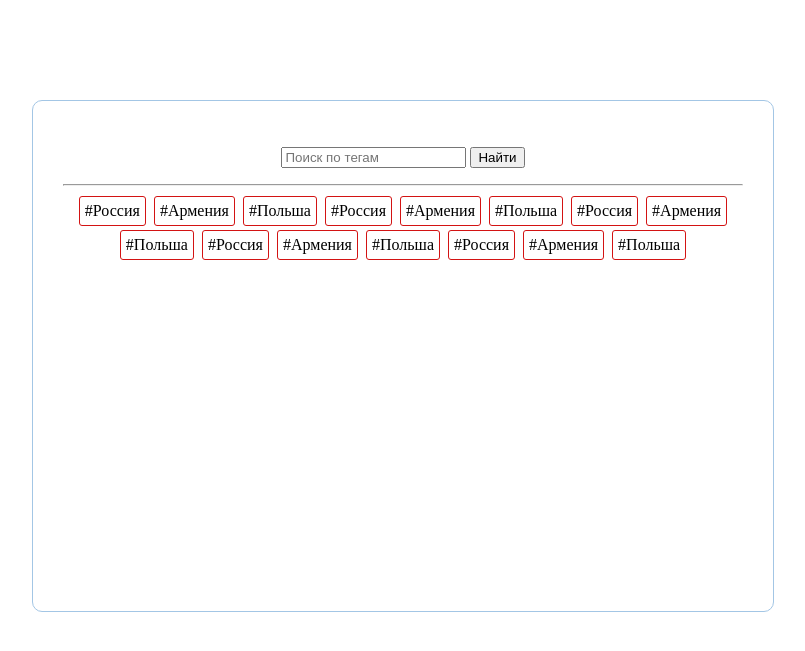
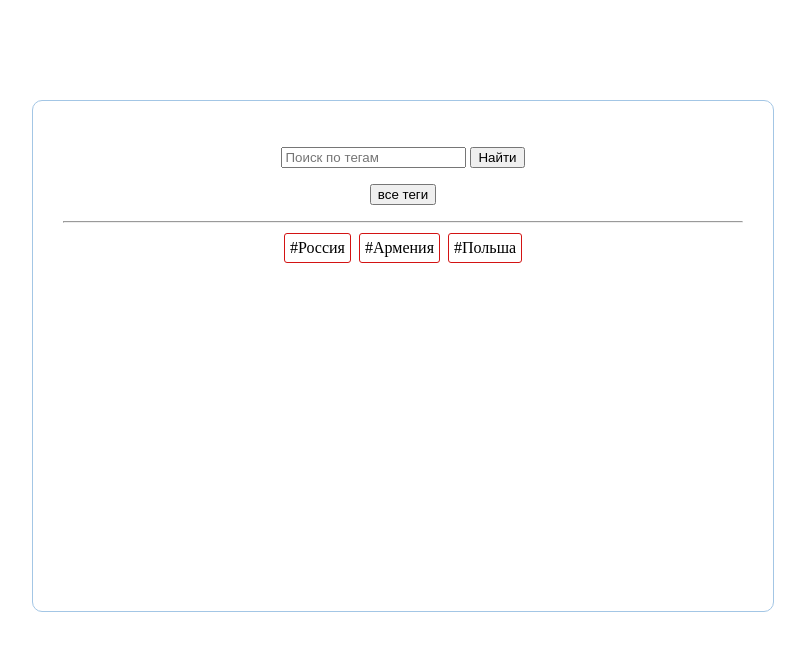
Before and after one commit to bmstu-iu8-2021-project/inflow, a Python web app: template src/templates/search.html in a window 1280 px wide. Shown: the top 651 px of the page, without its empty margins (237-1042 px from the left). Run offline with Jinja, Linux system fonts and the light colour scheme; the template is opened without the code that fills it, so the values that code supplies are empty.

Commit message:
client-tags/all-nowork

```diff
--- a/src/templates/search.html
+++ b/src/templates/search.html
@@ -11,55 +11,20 @@
 
 <body>
     <div class="tabl1">
-        <form>
+        <form action="/src/server.py" method="get">
             <p><input type="search" name="q" placeholder="Поиск по тегам">
                 <input type="submit" value="Найти"></p>
+            <p><input type="submit" value="все теги"></p>
             <hr>
             <div class="conteiner">
                 <div class="tags">
-                    <form>#Россия</form>
+                    <a>#Россия</a>
                 </div>
                 <div class="tags">
-                    <form>#Армения</form>
+                    <a>#Армения</a>
                 </div>
                 <div class="tags">
-                    <form>#Польша</form>
-                </div>
-                <div class="tags">
-                    <form>#Россия</form>
-                </div>
-                <div class="tags">
-                    <form>#Армения</form>
-                </div>
-                <div class="tags">
-                    <form>#Польша</form>
-                </div>
-                <div class="tags">
-                    <form>#Россия</form>
-                </div>
-                <div class="tags">
-                    <form>#Армения</form>
-                </div>
-                <div class="tags">
-                    <form>#Польша</form>
-                </div>
-                <div class="tags">
-                    <form>#Россия</form>
-                </div>
-                <div class="tags">
-                    <form>#Армения</form>
-                </div>
-                <div class="tags">
-                    <form>#Польша</form>
-                </div>
-                <div class="tags">
-                    <form>#Россия</form>
-                </div>
-                <div class="tags">
-                    <form>#Армения</form>
-                </div>
-                <div class="tags">
-                    <form>#Польша</form>
+                    <a>#Польша</a>
                 </div>
             </div>
         </form>
```
